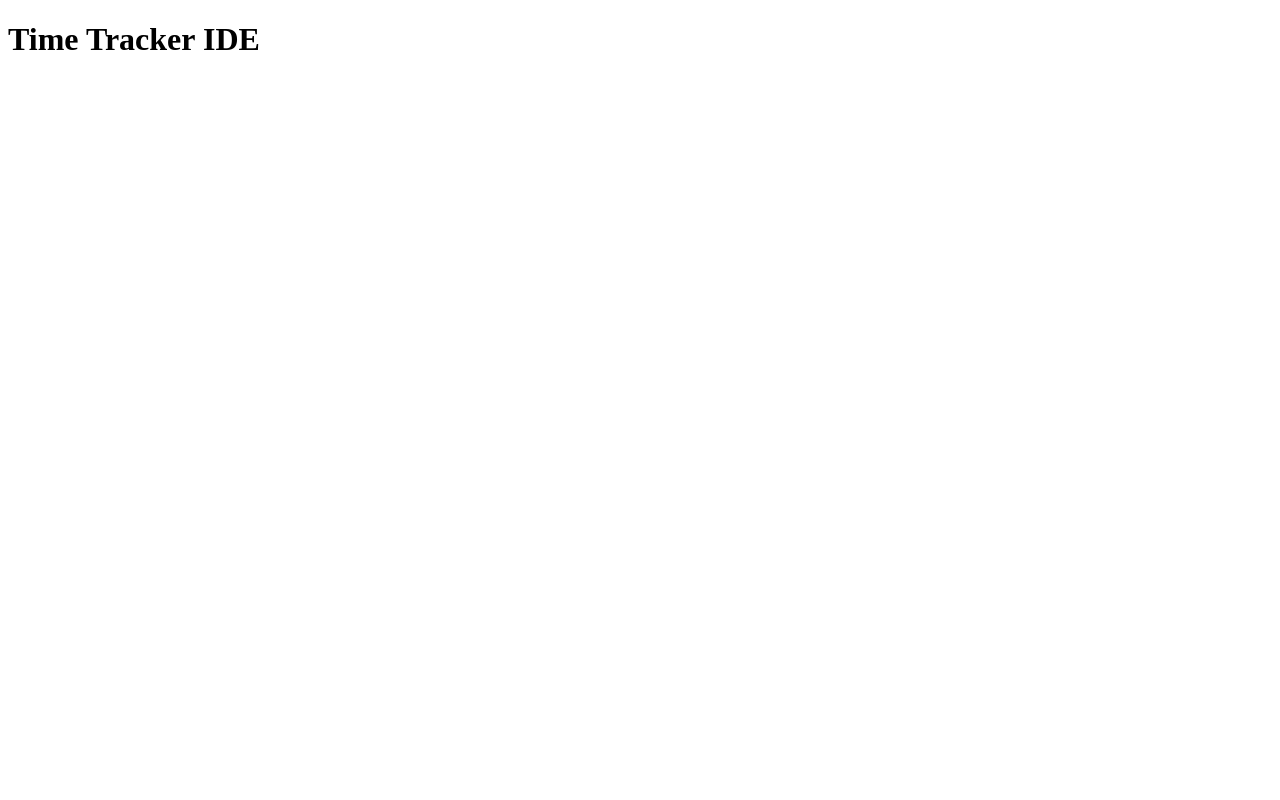
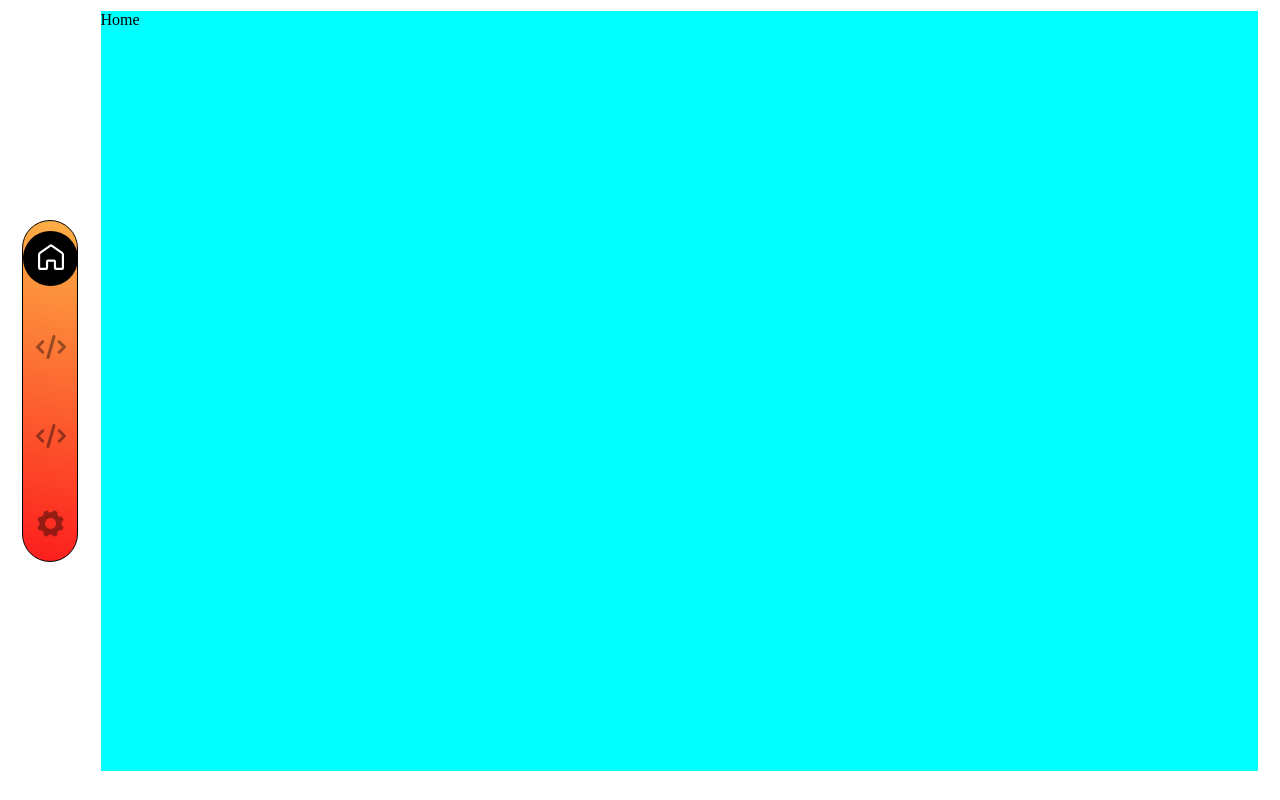
Before and after one commit to R-S-A-N-J-A-Y/TimeTrackerIDE-frontend, a React (Vite) app: page / in a window 1280 px wide. Built offline with nearby package versions, Linux system fonts and the light colour scheme.

Commit message:
SideBar completed.

```diff
--- a/package.json
+++ b/package.json
@@ -11,12 +11,15 @@
   },
   "dependencies": {
     "react": "^18.3.1",
-    "react-dom": "^18.3.1"
+    "react-dom": "^18.3.1",
+    "react-icons": "^5.4.0",
+    "styled-components": "^6.1.13"
   },
   "devDependencies": {
     "@eslint/js": "^9.15.0",
     "@types/react": "^18.3.12",
     "@types/react-dom": "^18.3.1",
+    "@types/styled-components": "^5.1.34",
     "@vitejs/plugin-react": "^4.3.4",
     "eslint": "^9.15.0",
     "eslint-plugin-react-hooks": "^5.0.0",
--- a/src/App.tsx
+++ b/src/App.tsx
@@ -1,5 +1,23 @@
+import Home from "./components/Pages/Home";
+import SideBar from "./components/SideBar/SideBar";
+import styled from "styled-components";
+
+const Header = styled.div`
+  background-color: white;
+  height: 95vh;
+  padding: 3px;
+  display: flex;
+  align-items: center;
+  justify-content: space-around;
+`;
+
 function App() {
-  return <h1>Time Tracker IDE</h1>;
+  return (
+    <Header>
+      <SideBar />
+      <Home />
+    </Header>
+  );
 }
 
 export default App;
--- /dev/null
+++ b/src/components/Pages/Home.tsx
@@ -0,0 +1,14 @@
+import styled from "styled-components";
+
+const FlexContanier = styled.div`
+  width: 92%;
+  height: 95vh;
+
+  background-color: aqua;
+`;
+
+const Home = () => {
+  return <FlexContanier>Home</FlexContanier>;
+};
+
+export default Home;
--- /dev/null
+++ b/src/components/SideBar/SideBar.tsx
@@ -0,0 +1,93 @@
+import styled from "styled-components";
+import { GrHomeRounded } from "react-icons/gr";
+import { FaCode } from "react-icons/fa6";
+import { IoIosSettings } from "react-icons/io";
+import { useState } from "react";
+
+const FlexContanier = styled.div`
+  width: 4%;
+  height: 40vh;
+  padding: 10px 2px;
+  display: flex;
+  flex-direction: column;
+  align-items: center;
+  justify-content: space-between;
+  border-radius: 50px;
+
+  border: 1px solid black;
+  background: rgb(253, 29, 29);
+  background: linear-gradient(
+    11deg,
+    rgba(253, 29, 29, 1) 0%,
+    rgba(252, 176, 69, 1) 100%
+  );
+`;
+
+const Container = styled.div`
+  width: 45px;
+  height: 45px;
+  padding: 5px;
+  border-radius: 50px;
+`;
+
+const SideBar = () => {
+  const [icon, setIcon] = useState(0);
+
+  return (
+    <FlexContanier>
+      <Container
+        style={{
+          backgroundColor: icon === 0 ? "black" : "Transparent",
+          opacity: icon === 0 ? "100%" : "40%",
+        }}
+      >
+        <GrHomeRounded
+          size={"26px"}
+          style={{ margin: "8px 10px" }}
+          color={icon === 0 ? "white" : "black"}
+          onClick={() => setIcon(0)}
+        />
+      </Container>
+      <Container
+        style={{
+          backgroundColor: icon === 1 ? "black" : "Transparent",
+          opacity: icon === 1 ? "100%" : "40%",
+        }}
+      >
+        <FaCode
+          size={"30px"}
+          style={{ margin: "8px" }}
+          color={icon === 1 ? "white" : "black"}
+          onClick={() => setIcon(1)}
+        />
+      </Container>
+      <Container
+        style={{
+          backgroundColor: icon === 2 ? "black" : "Transparent",
+          opacity: icon === 2 ? "100%" : "40%",
+        }}
+      >
+        <FaCode
+          size={"30px"}
+          style={{ margin: "8px" }}
+          color={icon === 2 ? "white" : "black"}
+          onClick={() => setIcon(2)}
+        />
+      </Container>
+      <Container
+        style={{
+          backgroundColor: icon === 3 ? "black" : "Transparent",
+          opacity: icon === 3 ? "100%" : "40%",
+        }}
+      >
+        <IoIosSettings
+          size={"35px"}
+          style={{ margin: "5px" }}
+          color={icon === 3 ? "white" : "black"}
+          onClick={() => setIcon(3)}
+        />
+      </Container>
+    </FlexContanier>
+  );
+};
+export default SideBar;
```
Also changed, not shown: src/assets/EditorIcon.png (added), 1 other file (tests, documents, lock files or other folders).
